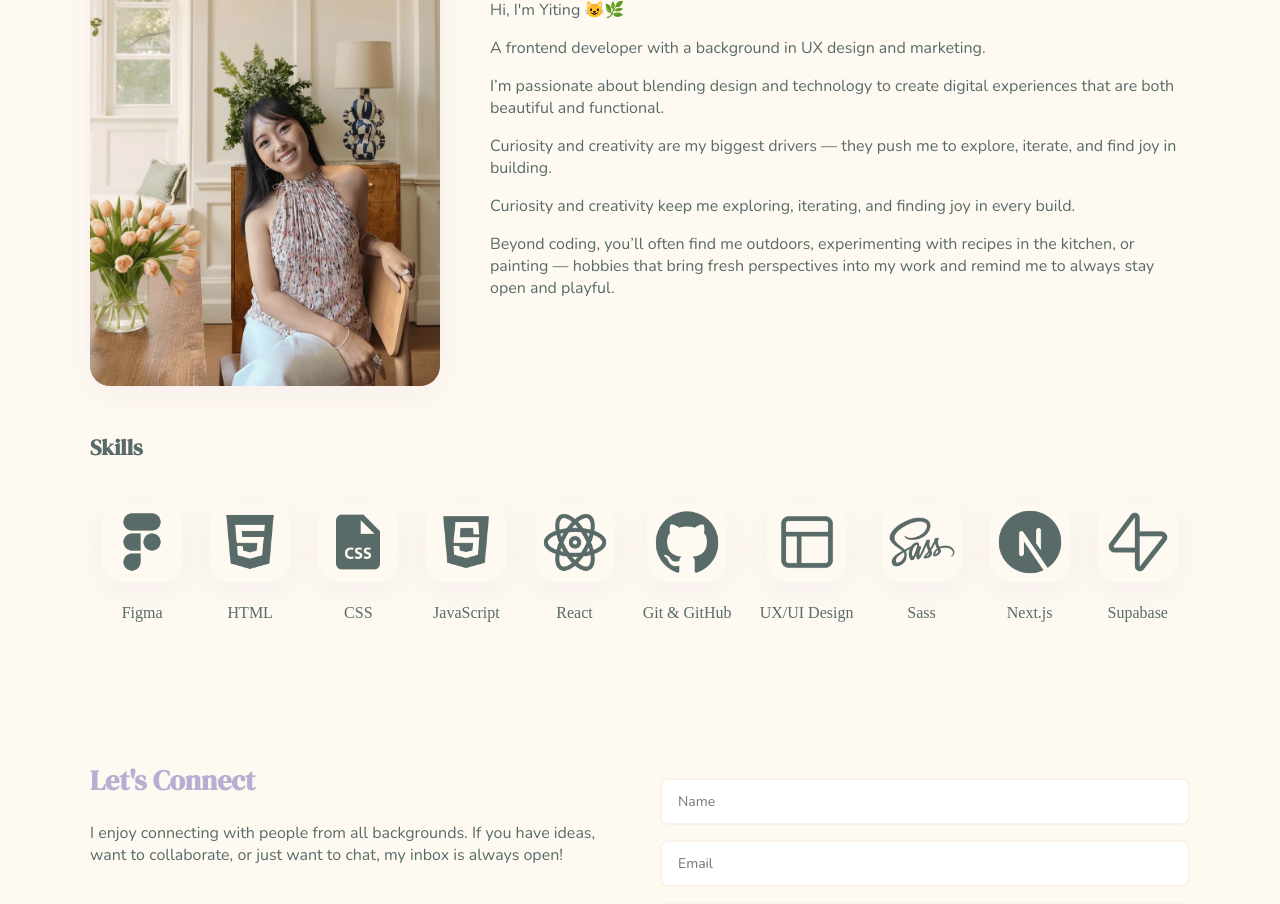
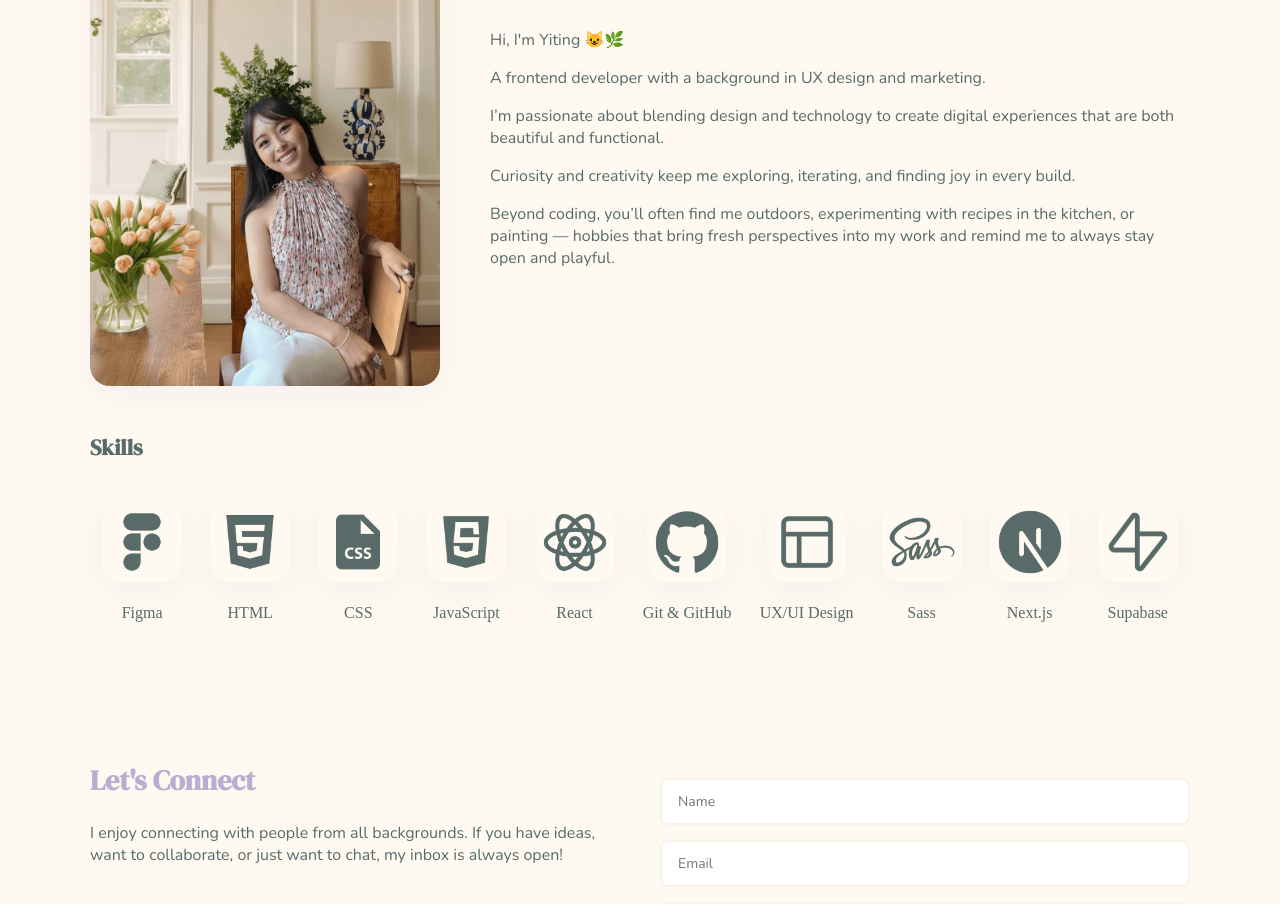
Before and after one commit to Yiting-zh/yiting-portfolio, a React (Vite) app: page / in a window 1280 px wide. Shown: the part 4220-5124 px from the top of the page. Built offline with nearby package versions, Linux system fonts and the light colour scheme; a web font is replaced by a local one.

Commit message:
changed some text

```diff
--- a/src/i18n.js
+++ b/src/i18n.js
@@ -17,7 +17,6 @@ aboutDescription: [
   "Hi, I'm Yiting 😺🌿",
   "A frontend developer with a background in UX design and marketing.",
   "I’m passionate about blending design and technology to create digital experiences that are both beautiful and functional.",
-  "Curiosity and creativity are my biggest drivers — they push me to explore, iterate, and find joy in building.",
   "Curiosity and creativity keep me exploring, iterating, and finding joy in every build.",
   "Beyond coding, you’ll often find me outdoors, experimenting with recipes in the kitchen, or painting — hobbies that bring fresh perspectives into my work and remind me to always stay open and playful."
 ],
@@ -138,7 +137,7 @@ aboutDescription: [
     "作为一名前端开发者，我还有着 UX 设计和市场营销的背景。这样的经历让我在开发时能够更好地理解用户需求，平衡技术实现与用户体验。",
     "我热衷于将设计与技术完美融合。在我的项目中，你会看到简约优雅的界面设计、流畅自然的交互体验，以及精心打磨的技术细节 ✨",
     "好奇心和创造力是我的动力。每个项目都是一次成长的机会，让我在解决挑战的过程中不断探索和突破，收获满满的成就感。",
-    "工作之外，我喜欢亲近大自然、钻研美食、享受绘画时光。这些生活中的小确幸不仅平衡了工作与生活，也为我的技术创作带来了更多灵感和新鲜视角 🎨"
+    "休闲时间我喜欢亲近大自然、钻研美食、享受绘画时光。这些生活中的小确幸不仅平衡了工作与生活，也为我的技术创作带来了更多灵感和新鲜视角 🎨"
   ],
     skills: "技能",
 
```
Also changed, not shown: 2 other files (tests, documents, lock files or other folders).
